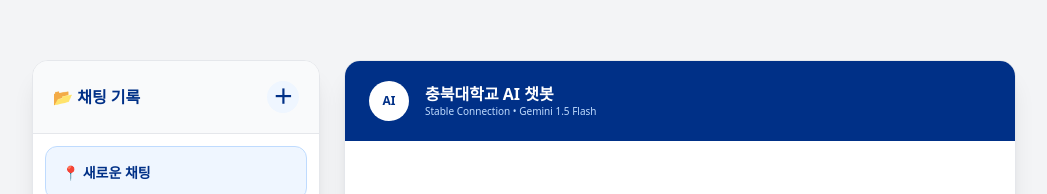
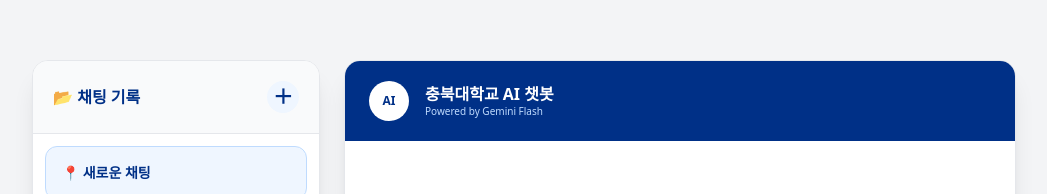
Before and after one commit to iamLeeHyeon/CBNU_AI_ChatBot, a React (Vite) app in the folder frontend/: page / in a window 1280 px wide. Shown: the top 194 px of the page, without its empty margins (116-1163 px from the left). Built offline with nearby package versions, Linux system fonts and the light colour scheme.

Commit message:
simple text patch

```diff
--- a/frontend/src/App.jsx
+++ b/frontend/src/App.jsx
@@ -135,7 +135,7 @@
           </div>
           <div className="flex-1">
             <p className="font-bold text-base leading-tight">충북대학교 AI 챗봇</p>
-            <p className="text-[10px] text-blue-200">Stable Connection • Gemini 1.5 Flash</p>
+            <p className="text-[10px] text-blue-200">Powered by Gemini Flash</p>
           </div>
         </header>
         <ChatWindow messages={messages} isLoading={isLoading} />
```
